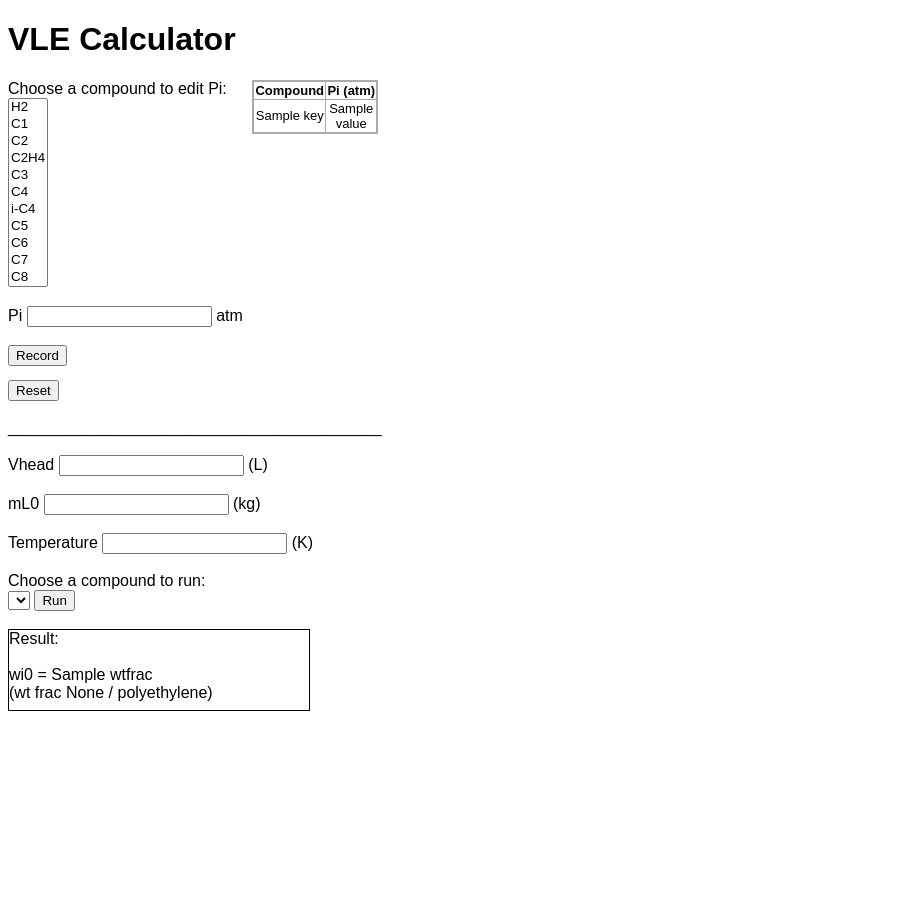
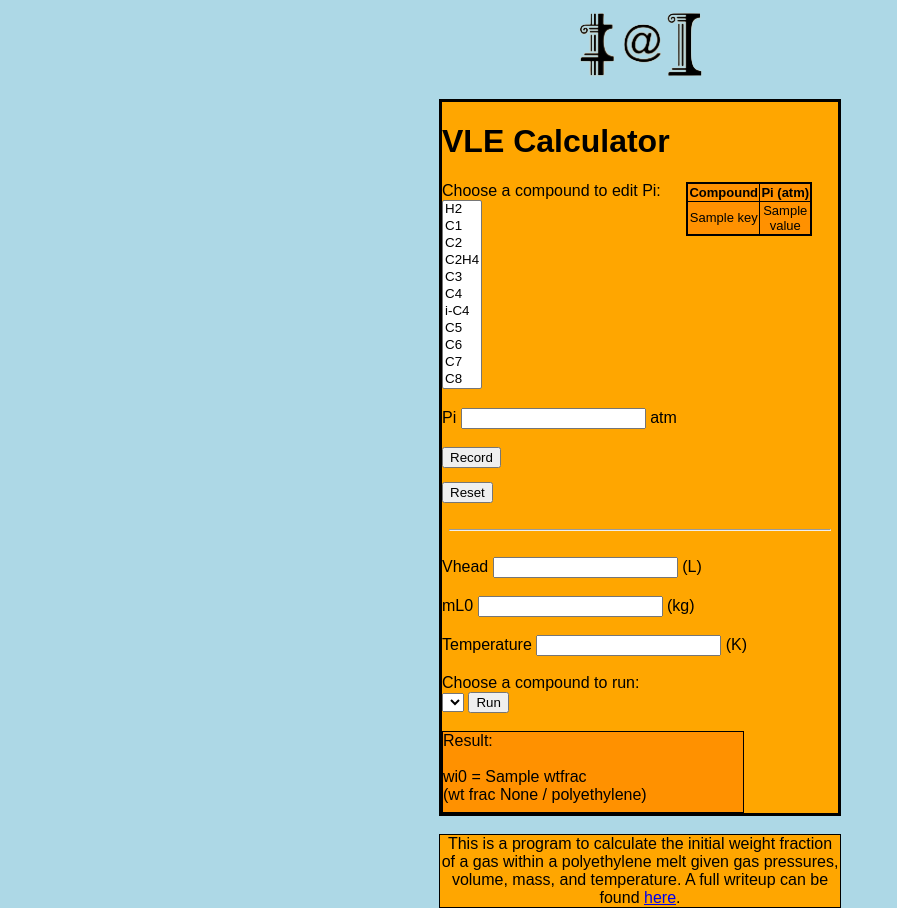
Before and after one commit to csahas/hswebappv2, a Flask app: template templates/index.html in a window 1280 px wide. Shown: the whole page, without its empty margins (0-897 px from the left). Before the commit the page ends 711 px from the top, so only its background shows below. Run offline with Flask 2, Linux system fonts and the light colour scheme; the template is opened without the code that fills it: values that come from a table or form of the project are taken from there, most other values are stand-ins (such as "Sample title", 1, 10 or a date in 2020); lists and menus that the app fills with data are empty.

Commit message:
UI updates

```diff
--- a/static/css/main.css
+++ b/static/css/main.css
@@ -1,11 +1,29 @@
 body, html {
     font-family: sans-serif;
+    height: 95%;
+    background-color: lightblue;
 }
 table, td, th {
-    border: 1px solid #aaa;
+    border: 1px solid black;
     border-collapse: collapse;
     text-align: center;
     font-size: small;
+}
+html {
+    display: table;
+    margin: auto;
+}
+body {
+    display: table-cell;
+    vertical-align: middle;
+}
+hr.solid {
+    margin-left: 7px;
+    width: 380px;
+}
+#content {
+    background-color: #ffa600;
+    border: 3px solid black;
 }
 #pressure_entry {
     display: inline-block;
@@ -16,9 +34,21 @@ table, td, th {
     vertical-align:top;
     display: inline-block;
     width: 126px;
+    background-color: #ff9100;
 }
 #result_box {
     border: 1px solid #000000;
     width: 300px;
     height: 80px;
+    background-color: #ff9100;
 }
+#info-box {
+    width: 400px;
+    text-align: center;
+    border: 1px solid #000000;
+    background-color: #ffa600;
+}
+#logo-image {
+    width: 35%;
+    margin: 0 auto;
+}
--- a/templates/index.html
+++ b/templates/index.html
@@ -4,9 +4,15 @@
     <meta charset="UTF-8">
     <title>VLE Calculator</title>
     <link rel="stylesheet" href="{{ url_for('static', filename='css/main.css') }}">
-    <link rel="stylesheet" href="../static/css/main.css">
+    <link rel="stylesheet" href="/static/css/main.css">
 </head>
 <body>
+    <div id="logo-image">
+        <a href="https://petersgroup.web.illinois.edu/" target="_blank" rel="noopener noreferrer">
+            <img src="/static/images/logo.png" height="95" alt="Logo">
+        </a>
+    </div>
+    <div id="content">
         <h1>VLE Calculator</h1>
         <form action="{{ url_for('record') }}" method="POST" id="pressure_entry">
             {{ recorder.csrf_token }}
@@ -37,8 +43,8 @@
             {{ recorder.reset }}
         </form>
         <br>
-    __________________________________________
-    <br> <br>
+        <hr class="solid">
+        <br>
         <form action="{{ url_for('calculate') }}" method="POST" id="calculate">
             {{ runcalc.csrf_token }}
             {{ runcalc.vhead.label }}
@@ -64,5 +70,12 @@
                 (wt frac {{ runcalc.torun.data }} / polyethylene)
             </div>
         </form>
+    </div>
+    <br>
+    <div id="info-box">
+        This is a program to calculate the initial weight fraction of a gas within a polyethylene melt given gas
+        pressures, volume, mass, and temperature. A full writeup can be found
+        <a href="https://docs.google.com/document/d/18dAUgi2gyH9rdjAGX9a-F31dFFOwOo3wTm6ZPpMF6yg/">here</a>.
+    </div>
 </body>
 </html>
```
Also changed, not shown: static/images/logo.png (added). Lines whose indentation alone changed are shown as unchanged.
